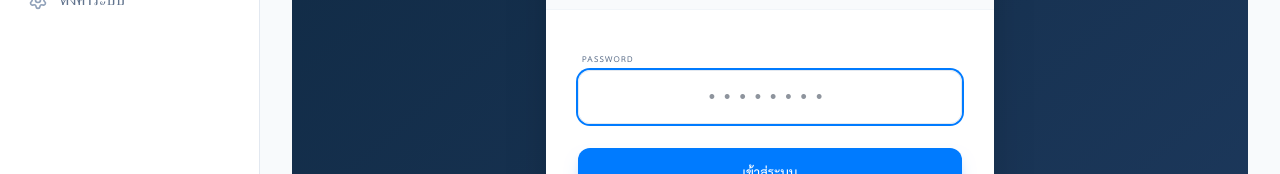
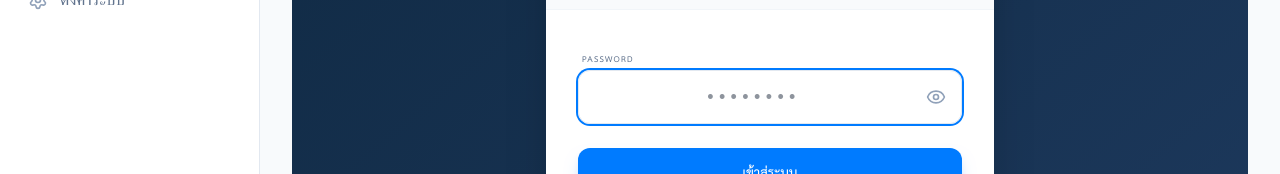
Before and after one commit to ariff2006/resume-next, a Next.js app: page /admin/login in a window 1280 px wide. Shown: the part 426-600 px from the top of the page. Built offline with nearby package versions, Linux system fonts and the light colour scheme; a web font is replaced by a local one.

Commit message:
Add show/hide password toggle

```diff
--- a/src/app/admin/login/page.tsx
+++ b/src/app/admin/login/page.tsx
@@ -1,12 +1,12 @@
 'use client';
-
 import React, { useState } from 'react';
 import { useRouter } from 'next/navigation';
-import { Lock, Loader2, ArrowLeft, ShieldAlert } from 'lucide-react';
+import { Lock, Loader2, ArrowLeft, ShieldAlert, Eye, EyeOff } from 'lucide-react';
 import Link from 'next/link';
 
 export default function LoginPage() {
   const [password, setPassword] = useState('');
+  const [showPassword, setShowPassword] = useState(false);
   const [loading, setLoading] = useState(false);
   const [error, setError] = useState('');
   const router = useRouter();
@@ -15,14 +15,12 @@
     e.preventDefault();
     setLoading(true);
     setError('');
-
     try {
       const res = await fetch('/api/auth/login', {
         method: 'POST',
         headers: { 'Content-Type': 'application/json' },
         body: JSON.stringify({ password })
       });
-
       if (res.ok) {
         router.push('/admin');
       } else {
@@ -46,7 +44,6 @@
             <h1 className="text-2xl font-bold text-slate-800">Admin Login</h1>
             <p className="text-slate-500 text-sm mt-1">Patiwat Resume — Dashboard</p>
           </div>
-
           <div className="p-8">
             {error && (
               <div className="mb-6 p-4 bg-red-50 border border-red-100 rounded-xl flex items-center gap-3 text-red-600 text-sm font-semibold animate-shake">
@@ -54,23 +51,32 @@
                 {error}
               </div>
             )}
-
             <form onSubmit={handleLogin} className="space-y-6">
               <div className="space-y-2">
                 <label className="text-xs font-bold text-slate-500 uppercase tracking-widest px-1">
                   Password
                 </label>
+                <div className="relative">
                   <input
-                  type="password"
+                    type={showPassword ? 'text' : 'password'}
                     required
                     autoFocus
-                  className="w-full px-4 py-3 rounded-xl border border-slate-200 focus:ring-2 focus:ring-[#007bff] outline-none transition-all text-center text-lg tracking-[0.5em]"
+                    className="w-full px-4 py-3 pr-12 rounded-xl border border-slate-200 focus:ring-2 focus:ring-[#007bff] outline-none transition-all text-center text-lg tracking-[0.3em]"
                     value={password}
                     onChange={(e) => setPassword(e.target.value)}
                     placeholder="••••••••"
                   />
+                  <button
+                    type="button"
+                    onClick={() => setShowPassword(!showPassword)}
+                    className="absolute right-3 top-1/2 -translate-y-1/2 text-slate-400 hover:text-[#007bff] transition-colors p-1"
+                    aria-label={showPassword ? 'Hide password' : 'Show password'}
+                    tabIndex={-1}
+                  >
+                    {showPassword ? <EyeOff className="w-5 h-5" /> : <Eye className="w-5 h-5" />}
+                  </button>
                 </div>
-
+              </div>
               <button
                 type="submit"
                 disabled={loading}
@@ -79,19 +85,16 @@
                 {loading ? <Loader2 className="w-5 h-5 animate-spin" /> : 'เข้าสู่ระบบ'}
               </button>
             </form>
-
             <Link href="/" className="flex items-center justify-center gap-2 mt-8 text-slate-400 hover:text-slate-600 transition-colors text-sm font-medium">
               <ArrowLeft className="w-4 h-4" />
               กลับหน้าหลัก
             </Link>
           </div>
         </div>
-
         <p className="text-center text-white/30 text-[10px] mt-8 uppercase tracking-widest font-bold">
           Protected Area • MEC Engineering Co., Ltd.
         </p>
       </div>
-
       <style jsx global>{`
         @keyframes fade-in {
           from { opacity: 0; transform: translateY(20px); }
```
Lines whose indentation alone changed are shown as unchanged.
